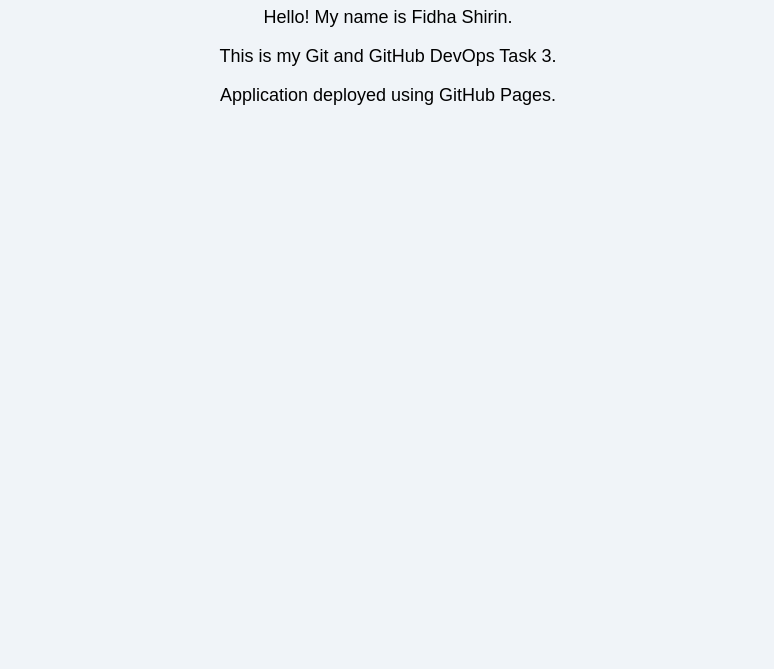
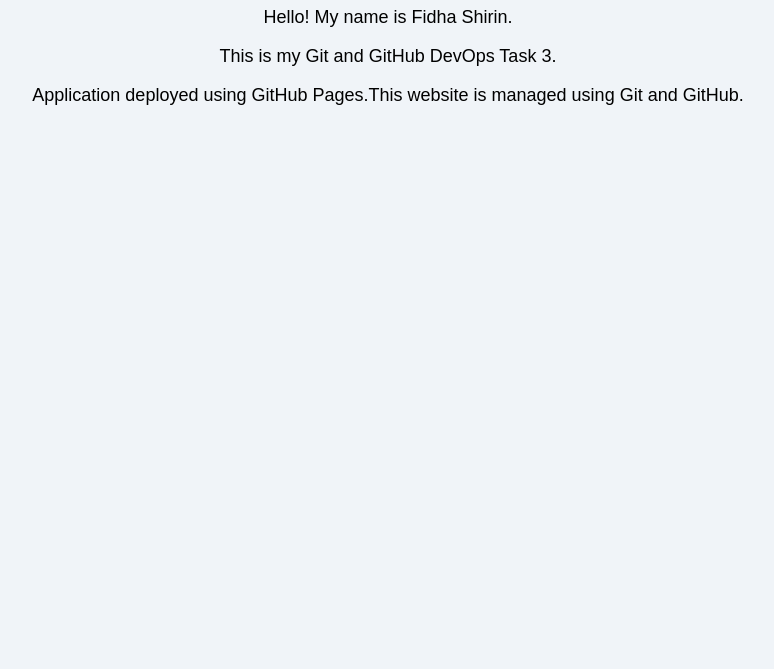
Before and after one commit to fidhashirinma-sys/docker-devops-task3, a plain HTML site: page index.html in a window 1280 px wide. Shown: the part 131-800 px from the top of the page, without its empty margins (252-1026 px from the left). Drawn offline with Linux system fonts and the light colour scheme.

Commit message:
Update website on feature branch

```diff
--- a/index.html
+++ b/index.html
@@ -25,7 +25,7 @@
 
     <p>This is my Git and GitHub DevOps Task 3.</p>
 
-    <p>Application deployed using GitHub Pages.</p>
-
+    <p>Application deployed using GitHub Pages.</pbsite
+<p>This website is managed using Git and GitHub.</p>
 </body>
 </html>
```
